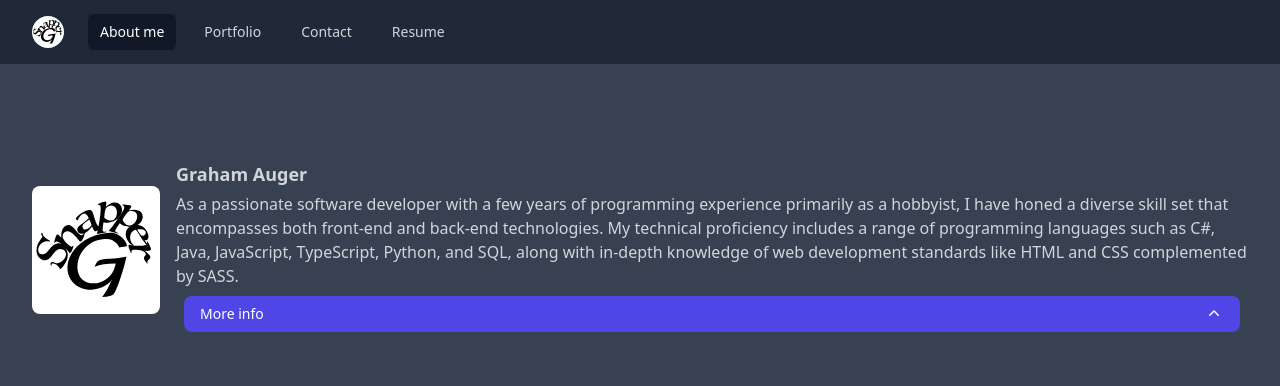
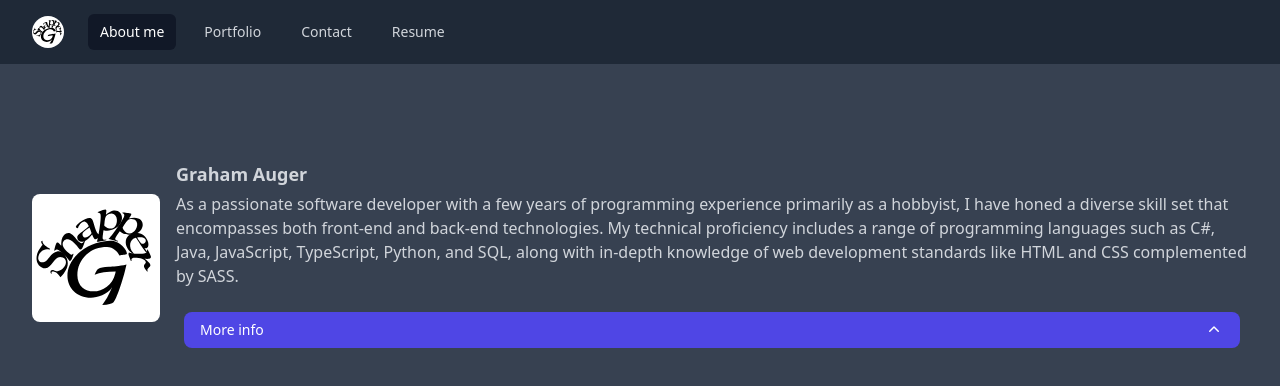
Before and after one commit to SnapperGee/portfolio-client, a React (Vite) app: page / in a window 1280 px wide. Shown: the top 386 px of the page. Built offline with nearby package versions, Linux system fonts and the light colour scheme.

Commit message:
Add margin to more info top on about me page.

```diff
--- a/src/page/about-me.tsx
+++ b/src/page/about-me.tsx
@@ -49,7 +49,7 @@ const AboutMe = () =>
                 SASS.
             </p>
 
-            <div className="mx-auto w-full rounded-2xl p-2">
+            <div className="mx-auto w-full rounded-2xl p-2 mt-4">
                 <Disclosure>
                 {({ open }) => (
                     <>
```
